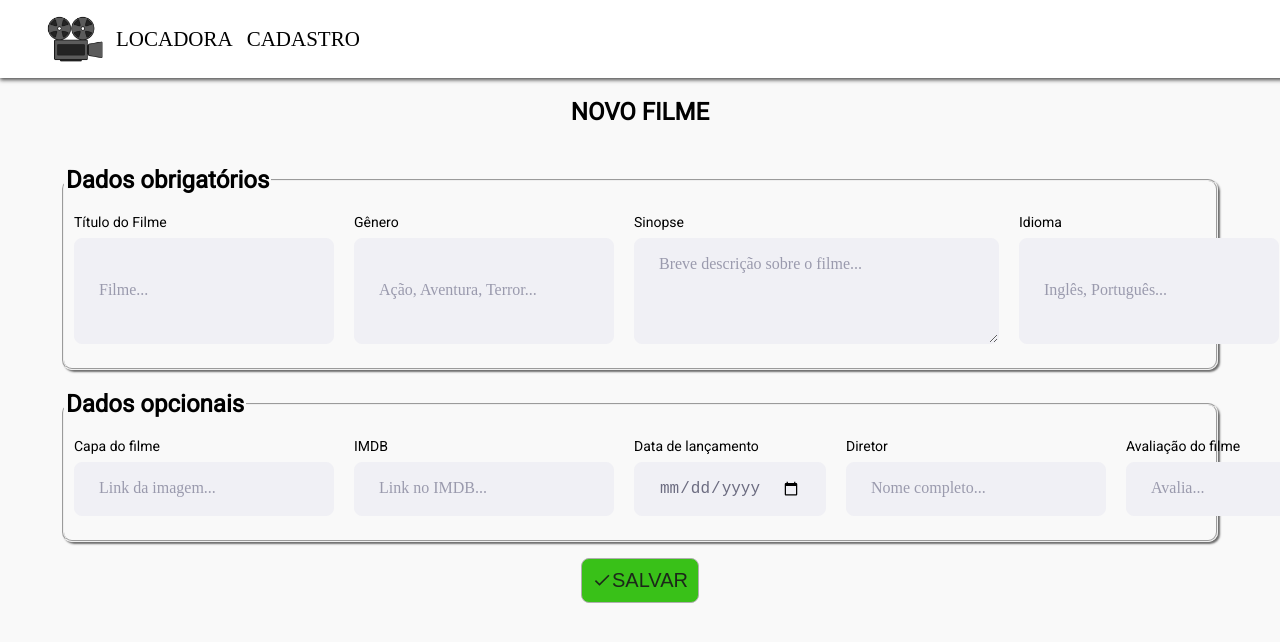
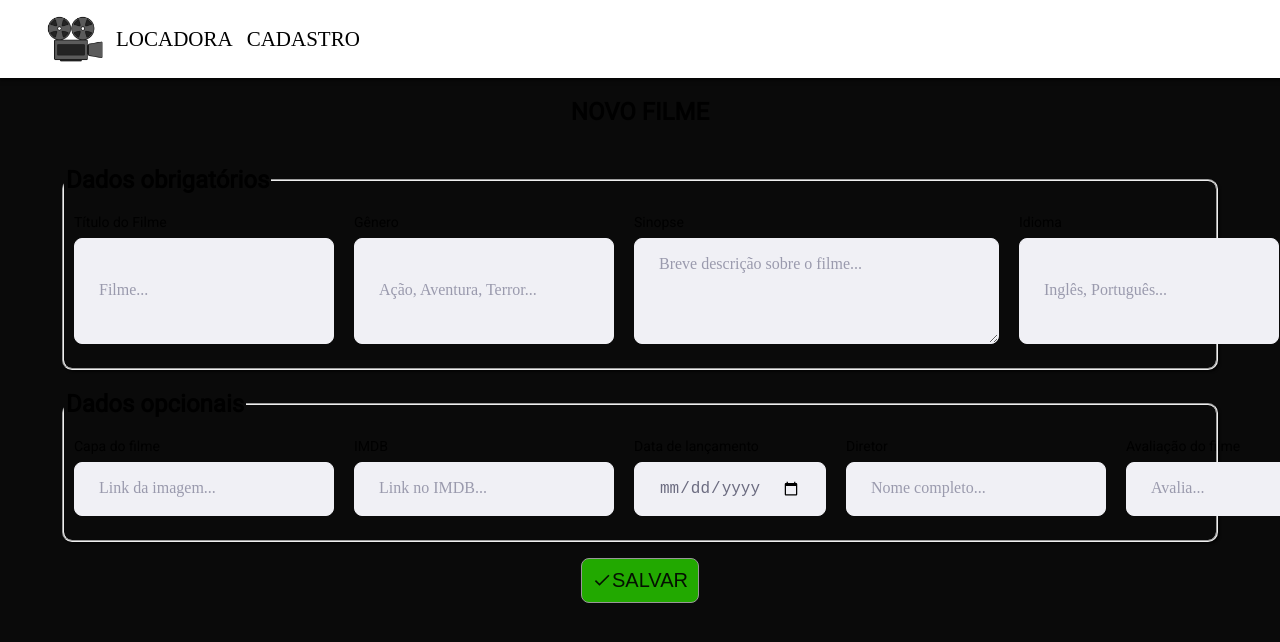
Before and after one commit to LucasViana1/locadora, a React (Create React App) app: page /movie in a window 1280 px wide. Shown: the top 642 px of the page. Built offline with nearby package versions, Linux system fonts and the light colour scheme; a web font is replaced by a local one.

Commit message:
cores globais

```diff
--- a/src/index.scss
+++ b/src/index.scss
@@ -1,12 +1,14 @@
 $headerDistance: 98px;
 $orangeMark: rgb(255, 94, 0);
+$purple: rgb(105, 40, 179);
+$purpleDark: rgb(30, 12, 49);
 
 body {
   margin: 0;
   font-family: 'Roboto', sans-serif;
   -webkit-font-smoothing: antialiased;
   -moz-osx-font-smoothing: grayscale;
-  background: #f9f9f9;
+  background: rgb(10, 10, 10);
 }
 
 code {
```
